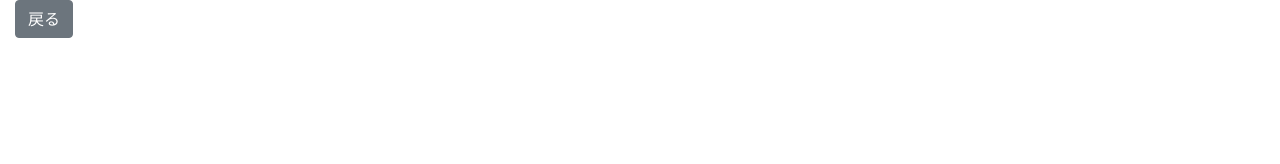
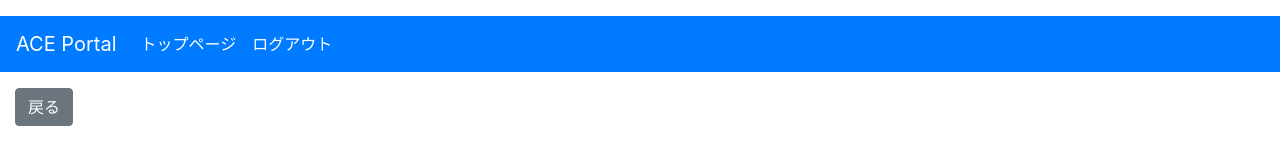
Before and after one commit to KokiNoguchi/ACE_WebApp, a website: page src/acl_jotform.html in a window 1280 px wide. Drawn offline with nearby package versions, Linux system fonts and the light colour scheme.

Commit message:
Update acl_jotform.html

```diff
--- a/src/acl_jotform.html
+++ b/src/acl_jotform.html
@@ -9,6 +9,22 @@
     <!-- Bootstrap CSS -->
     <link rel="stylesheet" href="https://stackpath.bootstrapcdn.com/bootstrap/4.3.1/css/bootstrap.min.css" integrity="sha384-ggOyR0iXCbMQv3Xipma34MD+dH/1fQ784/j6cY/iJTQUOhcWr7x9JvoRxT2MZw1T" crossorigin="anonymous">
   </head>
+  <nav class="navbar navbar-expand-sm navbar-dark bg-primary mt-3 mb-3">
+    <button class="navbar-toggler" type="button" data-toggle="collapse" data-target="#navbarNav4" aria-controls="navbarNav4" aria-expanded="false" aria-label="Toggle navigation">
+        <span class="navbar-toggler-icon"></span>
+    </button>
+    <a class="navbar-brand" href="index.html">ACE Portal</a>
+    <div class="collapse navbar-collapse">
+        <ul class="navbar-nav">
+            <li class="nav-item active">
+                <a class="nav-link" href="index.html">トップページ</a>
+            </li>
+            <li class="nav-item active">
+                <a class="nav-link" href="/logout">ログアウト</a>
+            </li>
+        </ul>
+    </div>
+  </nav>
   <body>
     <div class="container-fluid">
       <a class="btn btn-secondary" href="index.html" role="button">戻る</a>
```
